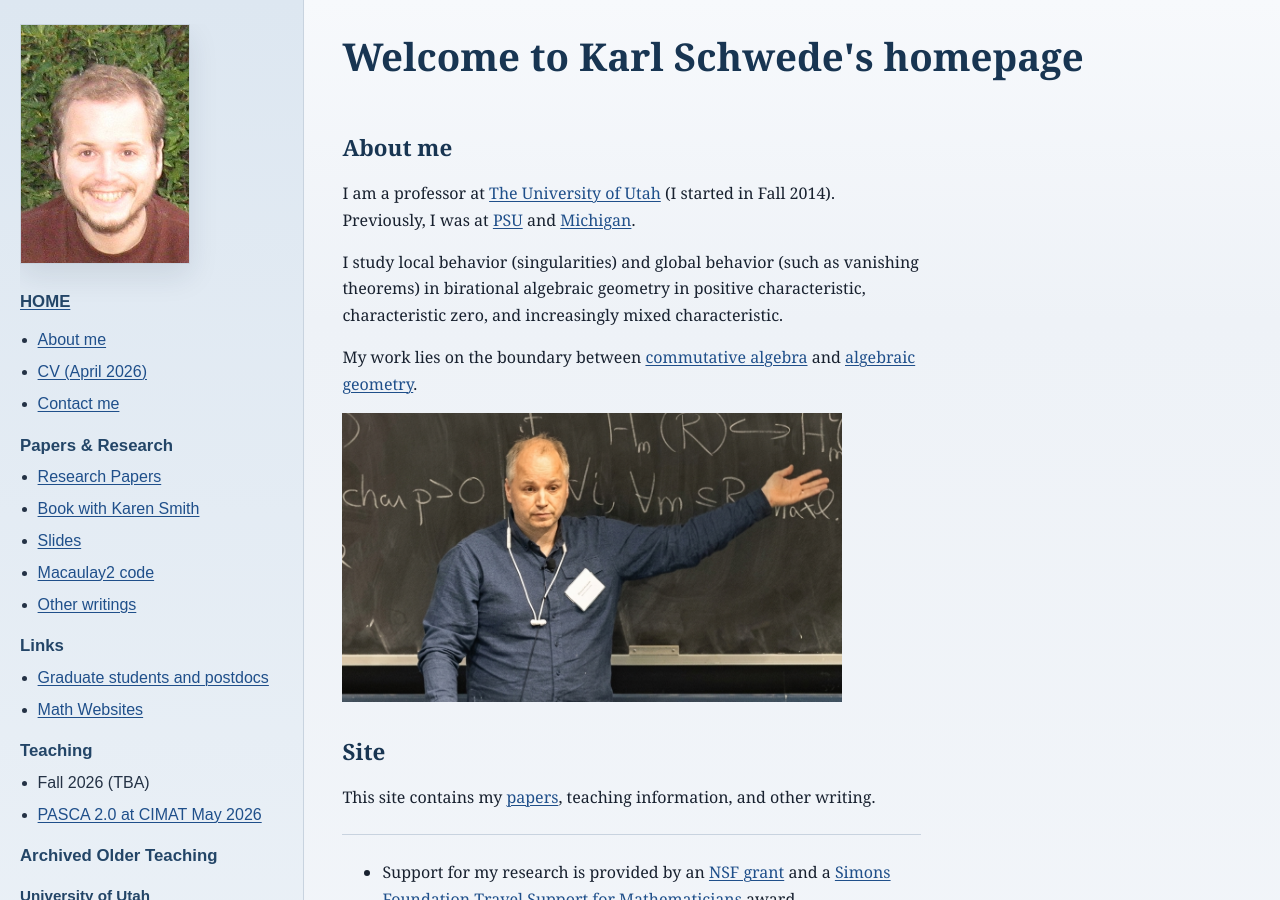
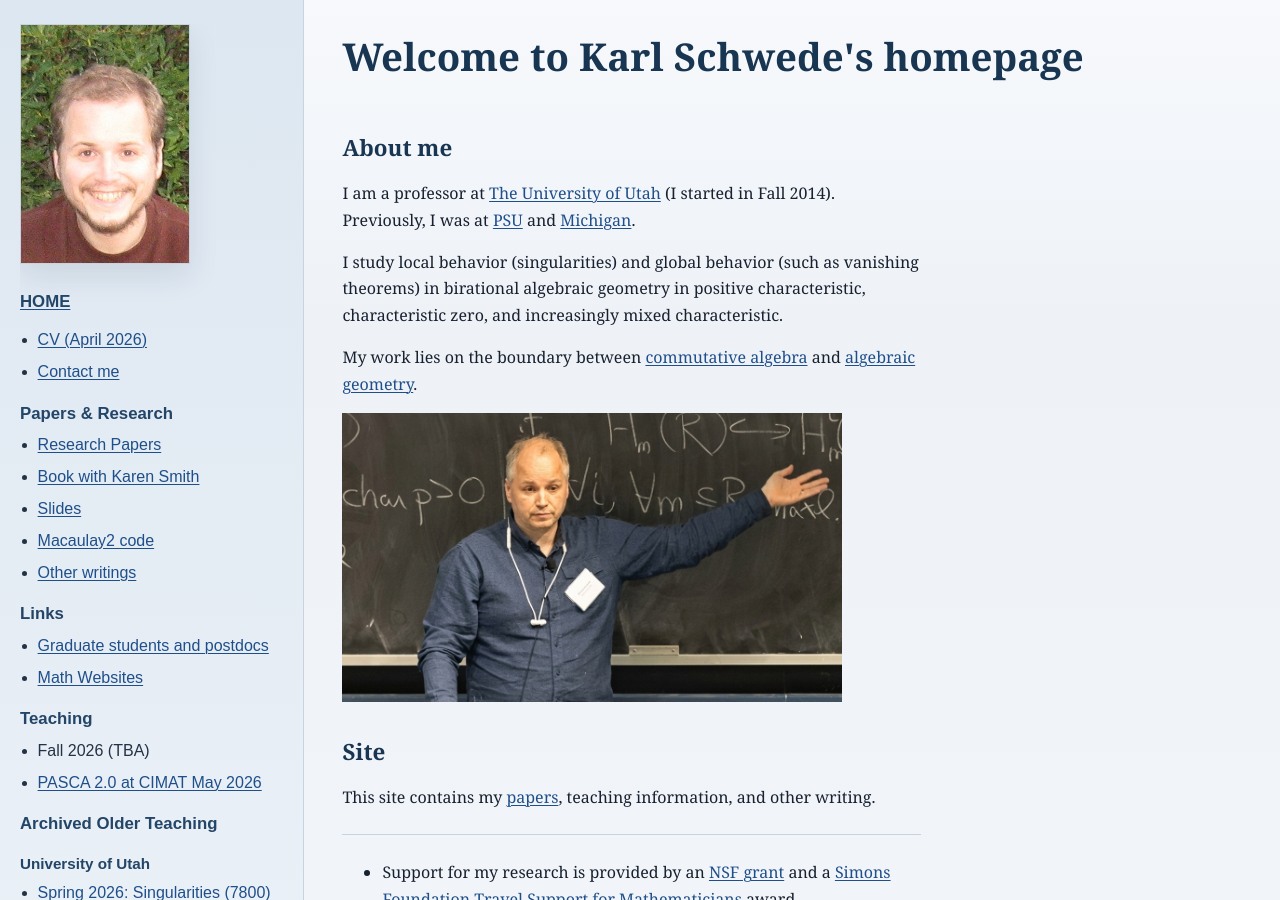
Before and after one commit to kschwede/kschwede.github.io, a Jekyll site: the page built from index.html, in a window 1280 px wide and 900 px high. Built offline with Jekyll 4.4.1, drawn with Linux system fonts in a browser that asks for light colours; some of the changed text lies outside the part shown.

Commit message:
removed repeated link from the sidebar

```diff
--- a/_includes/sidebar.html
+++ b/_includes/sidebar.html
@@ -9,7 +9,6 @@
 
   <nav aria-label="Personal information">
     <ul>
-      <li><a href="{{ '/' | relative_url }}">About me</a></li>
       <li><a href="{{ '/cv.pdf' | relative_url }}">CV (April 2026)</a></li>
       <li><a href="{{ '/contact.html' | relative_url }}">Contact me</a></li>
     </ul>
```
